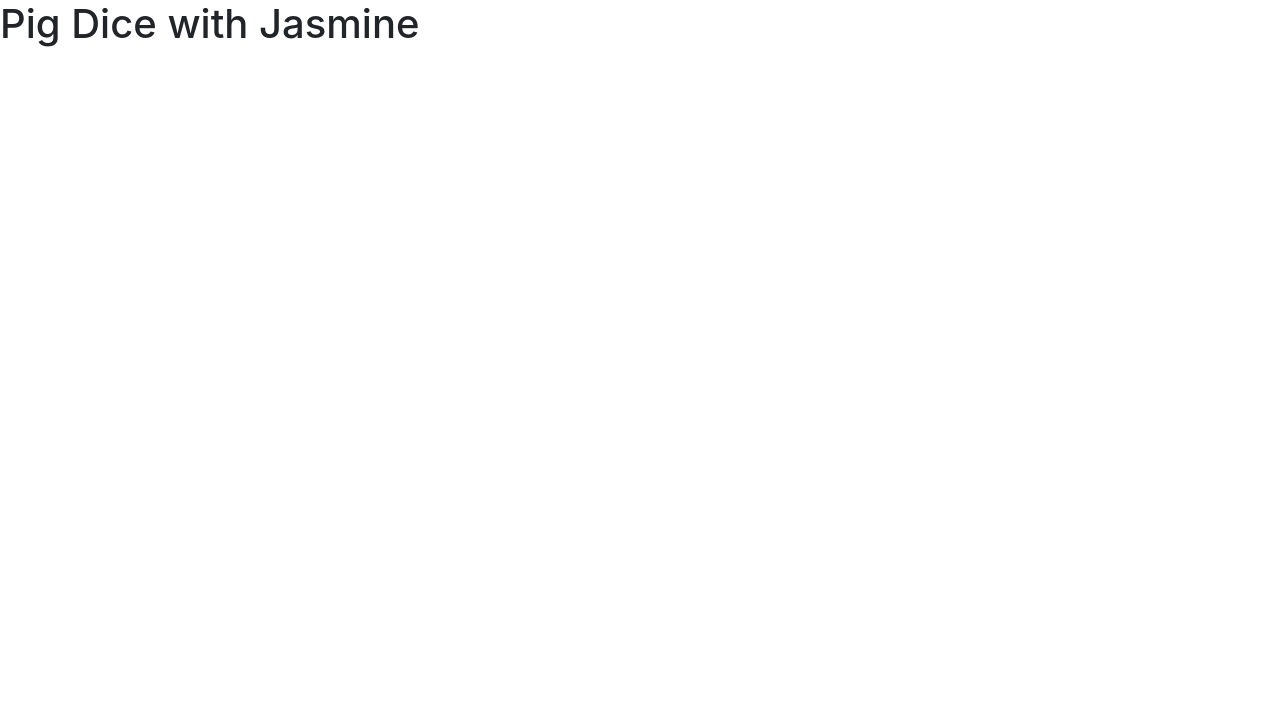
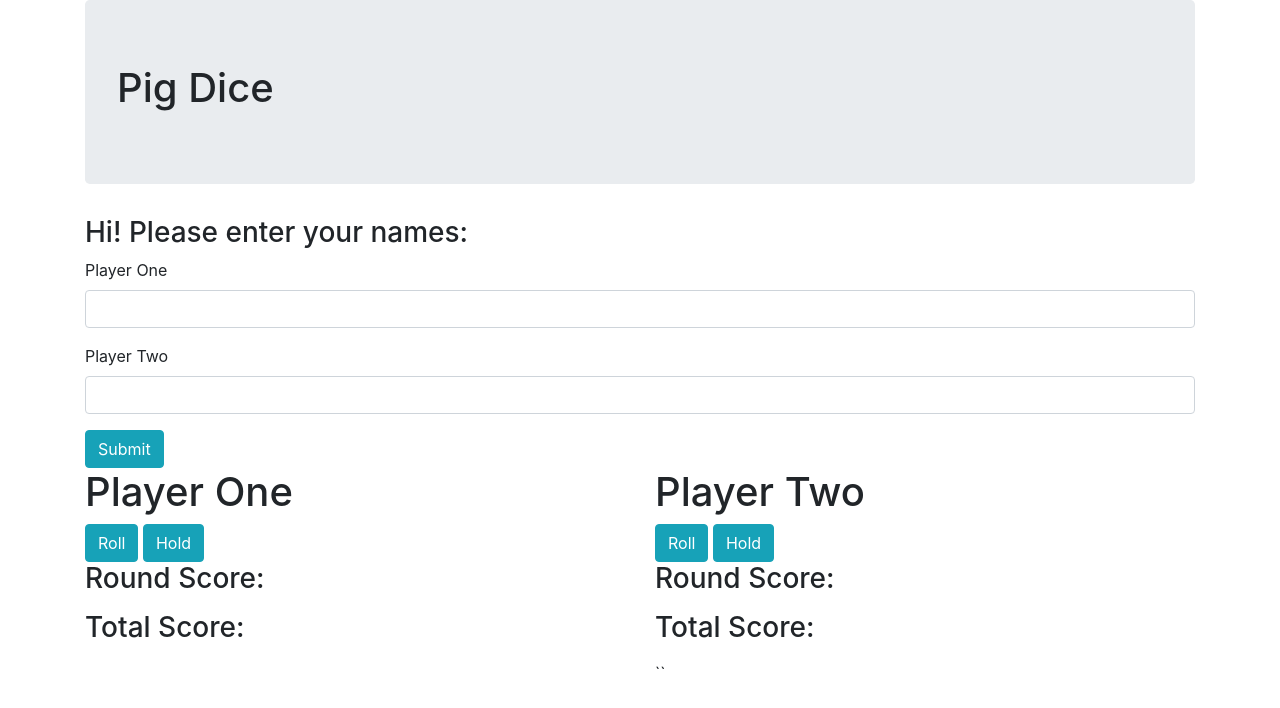
Before and after one commit to daliaramos/Pig-Dice2, a website built with webpack: page src/index.html in a window 1280 px wide. Built offline with nearby package versions, Linux system fonts and the light colour scheme.

Commit message:
fix HTML display issue

```diff
--- a/src/index.html
+++ b/src/index.html
@@ -1,9 +1,65 @@
 <!DOCTYPE html>
 <html>
-  <head>
-    <title>Pig Dice with Jasmine</title>
-  </head>
+    <head>
+      <script src="https://ajax.googleapis.com/ajax/libs/jquery/1.12.0/jquery.min.js"></script>
+      <script type="text/javascript" src="bundle.js"></script>
+      <title>Pig Dice with Jasmine</title>
+    </head>
   <body>
-    <h1>Pig Dice with Jasmine</h1>
+    <div class="container">
+      <div class="jumbotron">
+        <h1>Pig Dice</h1>
+      </div>
+
+      <form id="name-input">
+        <h3>Hi! Please enter your names:</h3>
+        <div class="form-group">
+          <label for="name1">Player One</label>
+          <input id="name1" class="form-control" type="text">
+        </div>
+        <div class="form-group">
+          <label for="name2">Player Two</label>
+          <input id="name2" class="form-control" type="text">
+        </div>
+        <button type="click" class="btn btn-info" id="name-submit">Submit</button>
+      </form>
+
+      <div id="welcome-message">
+      </div>
+
+        <div id="game-interface">
+          <div class="row">
+            <div class="col-md-6">
+            <div class="well" id="well1">
+              <h1>Player One</h1>
+              <button id="roll1" type="click" class="btn btn-info">Roll</button>
+              <button id="hold1" type="click" class="btn btn-info">Hold</button>
+
+              <div class="output1">
+                <h3>Round Score: </h3>
+                <ul id="player-one-roll"></ul>
+                <h3>Total Score: </h3>
+                <ul id="player-one-score"></ul>
+              </div>
+            </div>
+            </div>
+
+          <div class="col-md-6">
+            <div class="well" id="well2">
+            <h1>Player Two</h1>
+            <button id="roll2" type="click" class="btn btn-info">Roll</button>
+            <button type="click" class="btn btn-info" id="hold2">Hold</button>
+
+            <div class="output2">
+              <h3>Round Score: </h3>
+              <ul id="player-two-roll"></ul>
+              <h3>Total Score: </h3>
+              <ul id="player-two-score"></ul>
+            </div>
+          </div>
+    ``    </div>
+        </div>
+      </div>
+    </div>
   </body>
 </html>
```
Also changed, not shown: dist/index.html, 1 other file.
